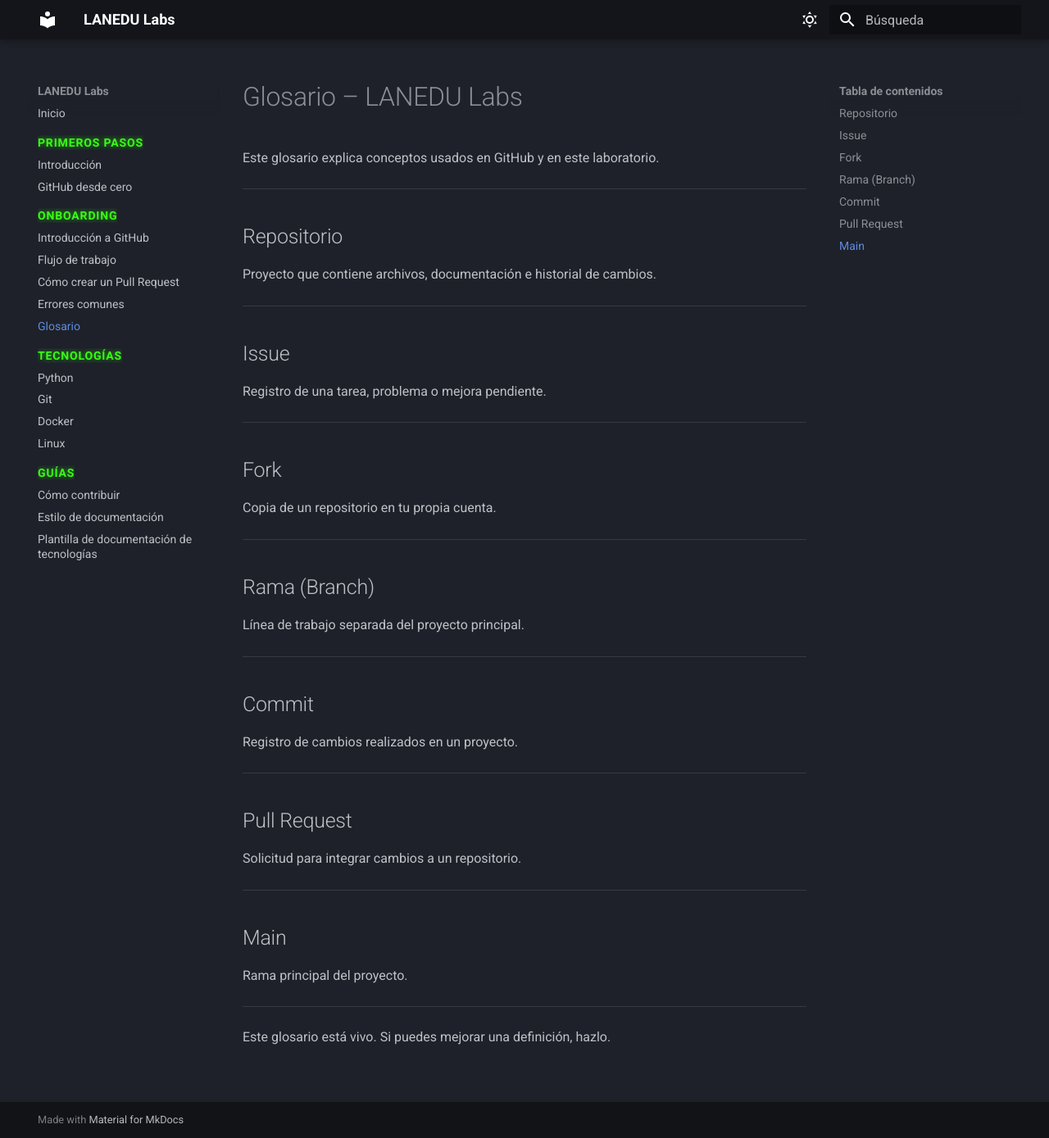
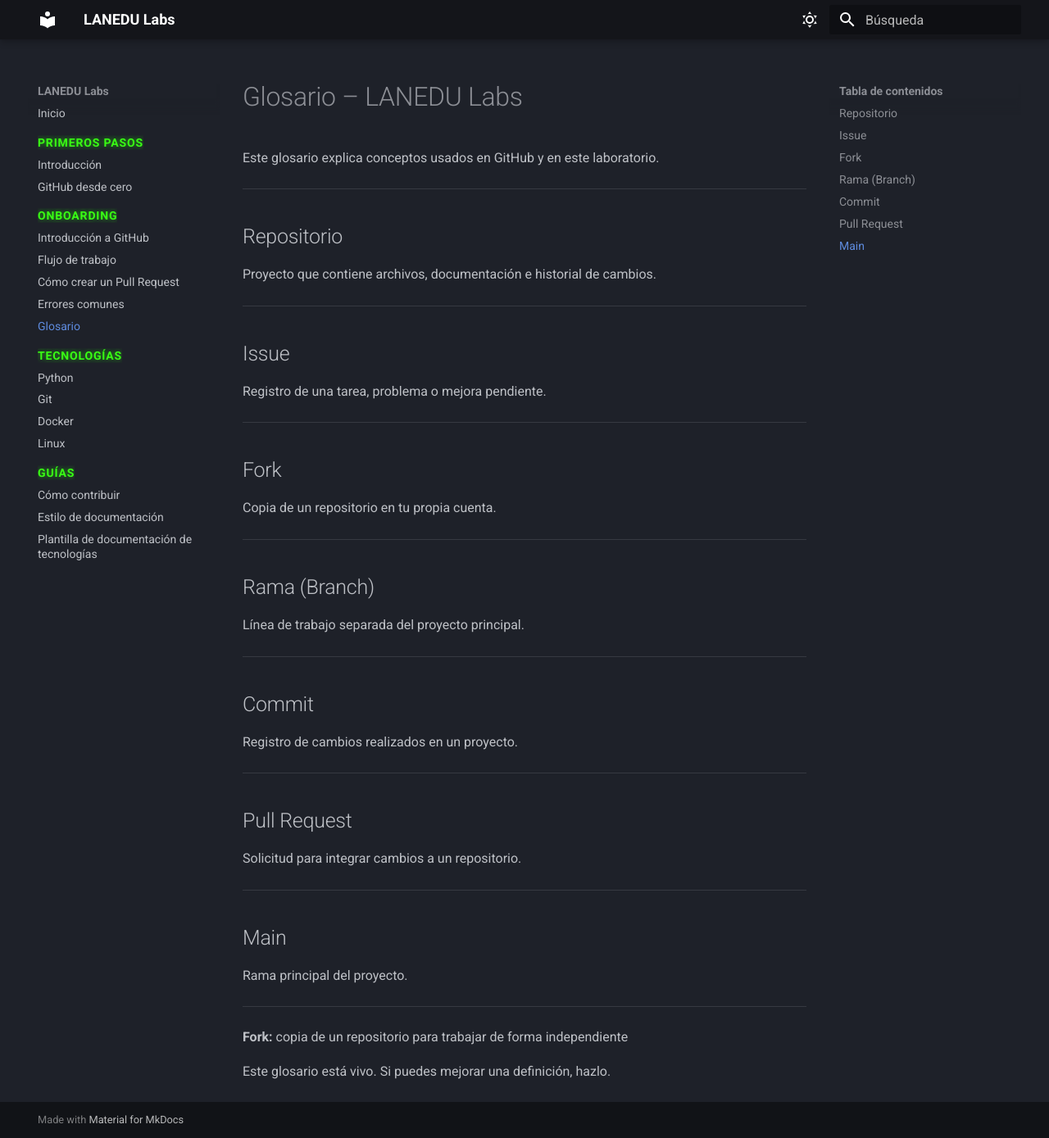
Before and after one commit to lanedu-org/LANEDU-Labs, an MkDocs documentation site: the page built from docs/onboarding/glossary.md, in a window 1280 px wide and 1389 px high. Shown: the whole window at 82% size. Built offline with MkDocs 1.6.1 and Material for MkDocs 9.7.7, drawn with Linux system fonts in a browser that asks for light colours.

Commit message:
Add Fork definition to glossary

```diff
--- a/docs/onboarding/glossary.md
+++ b/docs/onboarding/glossary.md
@@ -39,5 +39,7 @@ Rama principal del proyecto.
 
 ---
 
+**Fork:** copia de un repositorio para trabajar de forma independiente
+
 Este glosario está vivo.
 Si puedes mejorar una definición, hazlo.
```
